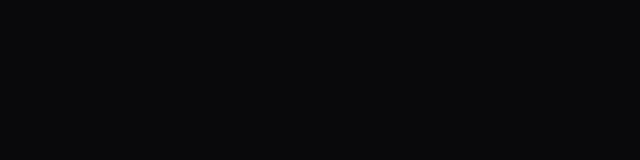
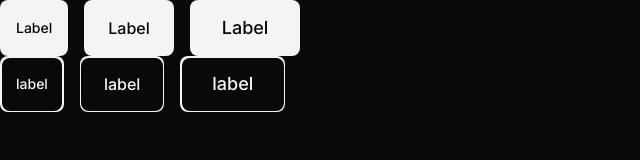
Before and after one commit to Joaoppedro7/zingen, a plain HTML site: page index.html in a window 1280 px wide. Shown: the whole page, without its empty margins (0-640 px from the left). Drawn offline with Linux system fonts and the light colour scheme.

Commit message:
estilizando os botoes

```diff
--- a/index.html
+++ b/index.html
@@ -12,7 +12,16 @@
 </head>
 
 <body>
-
+  <div class="flex gap-1">
+    <a href="#" class="btn btn-sm">Label</a>
+    <a href="#" class="btn btn-md">Label</a>
+    <button class="btn btn-lg primary">Label</button>
+  </div>
+  <div class="flex gap-1">
+    <a aria-label="label" href="#" class="btn btn-sm"></a>
+    <span aria-label="label" href="#" class="btn btn-md"></span>
+    <button aria-label="label" class="btn btn-lg primary"></button>
+  </div>
 </body>
 
 </html>
--- /dev/null
+++ b/styles/buttons.css
@@ -0,0 +1,60 @@
+.btn {
+  --btn-bg-color: var(--text-color-primary);
+  --btn-color: var(--bg-color);
+
+  border: 0;
+  background-color: transparent;
+
+  display: flex;
+  align-items: center;
+  justify-content: center;
+  width: fit-content;
+  border-radius: 0.5rem;
+  font: var(--fw-md) var(--fs-base) / 1.5rem var(--ff-sans);
+  cursor: pointer;
+
+  background: var(--btn-bg-color);
+  color: var(--btn-color);
+}
+.btn:hover {
+  --btn-bg-color: linear-gradient(
+    90deg,
+    var(--brand-color-secondary) 0%,
+    var(--brand-color-primary) 100%
+  );
+  --btn-color: var(--surface-color);
+}
+
+.btn-sm {
+  padding: 0.5rem 1rem;
+  font-size: var(--fs-sm);
+}
+.btn-md {
+  padding: 0.75rem 1.5rem;
+  font-size: var(--fs-base);
+}
+.btn-lg {
+  padding: 1rem 2rem;
+  font-size: 1.125rem;
+}
+
+.btn[aria-label] {
+  position: relative;
+  &::before {
+    content: "";
+    position: absolute;
+    border-radius: inherit;
+    inset: 1.5px;
+    background-color: var(--bg-color);
+  }
+
+  &::after {
+    content: attr(aria-label);
+    background: var(--btn-bg-color);
+    -webkit-background-clip: text;
+    background-clip: text;
+    color: transparent;
+    position: relative;
+    z-index: 1;
+  }
+}
--- a/styles/index.css
+++ b/styles/index.css
@@ -1,2 +1,3 @@
 @import url(global.css);
 @import url(utility.css);
+@import url(buttons.css);
--- a/styles/utility.css
+++ b/styles/utility.css
@@ -29,6 +29,18 @@
   gap: 1rem;
 }
 
+.flex {
+  display: flex;
+}
+
+.gap-1 {
+  gap: 1rem;
+}
+
+.grid {
+  display: grid;
+}
+
 @media (width >=80em) {
   .container {
     --max-width: 80rem;
```
